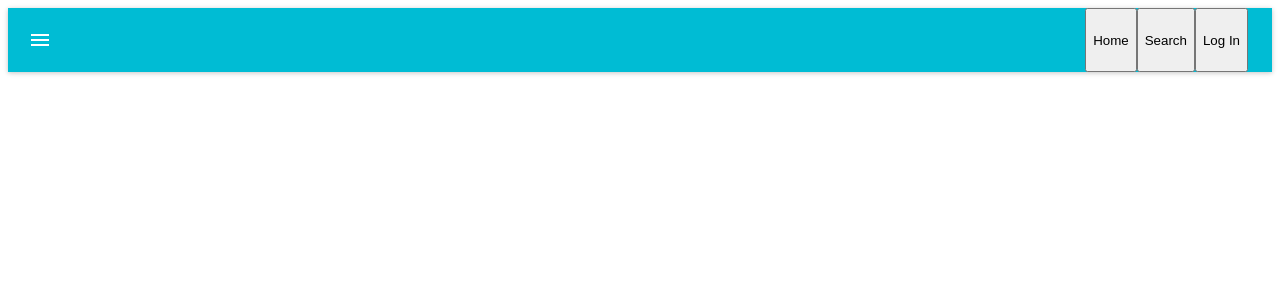
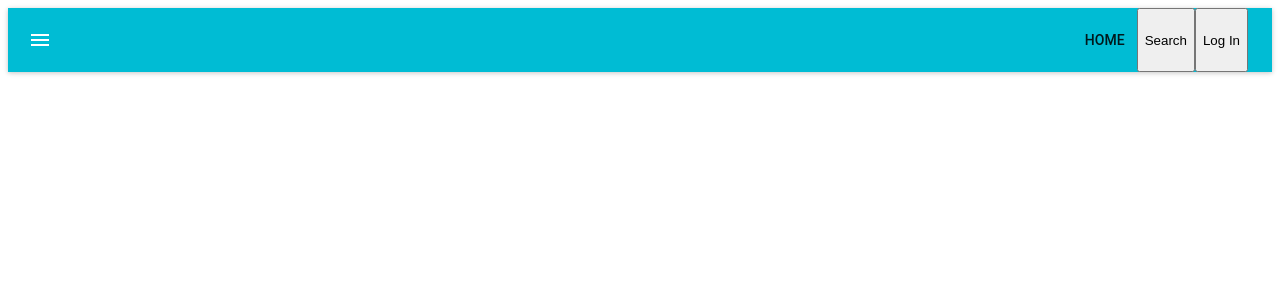
Before and after one commit to operationcream/YouWannaBet, a React (Create React App) app in the folder client/: page / in a window 1280 px wide. Shown: the top 300 px of the page. Built offline with nearby package versions, Linux system fonts and the light colour scheme; the HTML template or start-up script is replaced by a standard one; what auth0-js would draw is missing.

Commit message:
added buttons to nav

```diff
--- a/client/src/App.jsx
+++ b/client/src/App.jsx
@@ -1,9 +1,9 @@
 import React, { Component } from 'react';
 import MuiThemeProvider from 'material-ui/styles/MuiThemeProvider';
+import Button from '@material-ui/core/Button';
 import { AppBar, Toolbar } from 'material-ui';
 
 class App extends Component {
-
   componentDidMount() {
     const { renewSession } = this.props.auth;
 
@@ -30,22 +30,22 @@ class App extends Component {
       <div>
         <MuiThemeProvider>
           <AppBar>
-            <button
+            <Button
           // bsStyle="primary"
               type="button"
               className="btn-margin"
               onClick={this.goTo.bind(this, 'home')}
-          >
+            >
           Home
-          </button>
+            </Button>
             <button
           // bsStyle="primary"
               type="button"
               className="btn-margin"
               onClick={this.goTo.bind(this, 'search')}
-          >
+            >
           Search
-          </button>
+            </button>
             {
           !isAuthenticated() && (
             <button
```
